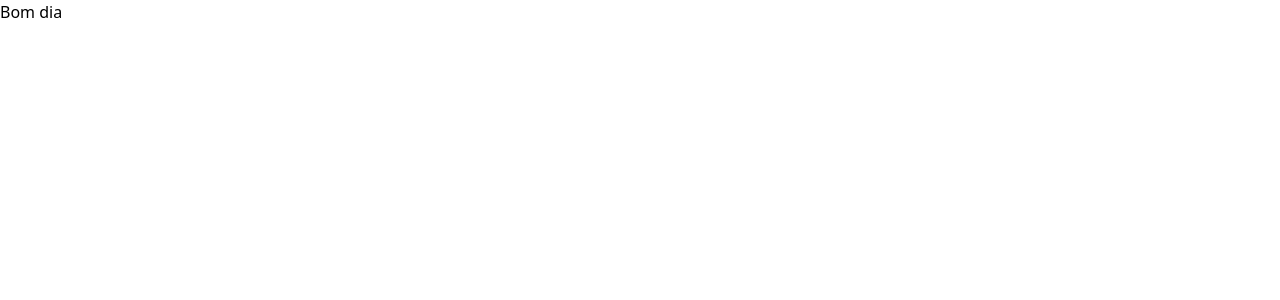
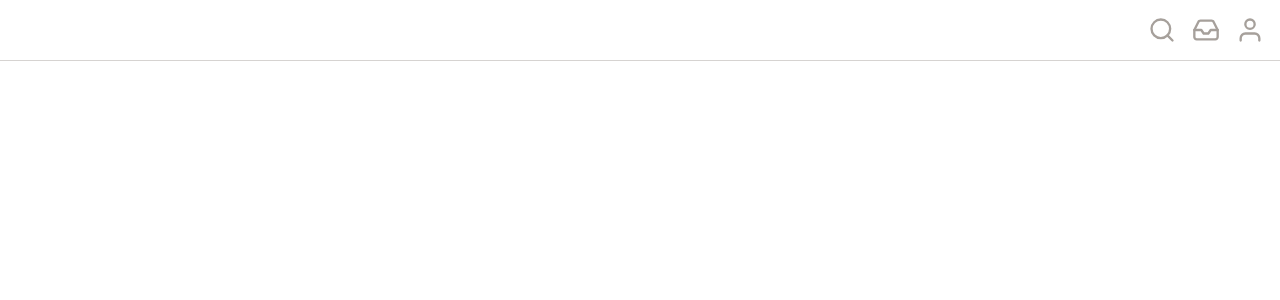
Before and after one commit to CollabHubBR/frontend-web, a React (Vite) app: page / in a window 1280 px wide. Shown: the top 300 px of the page. Built offline with nearby package versions, Linux system fonts and the light colour scheme.

Commit message:
feat: replace greeting with HeaderComponent in App

```diff
--- a/src/App.tsx
+++ b/src/App.tsx
@@ -1,9 +1,9 @@
+import { HeaderComponent } from "./components/header"
+
 export default () => {
     return (
         <>
-            <div>
-                <h1>Bom dia</h1>
-            </div>
+            <HeaderComponent />
         </>
     )
 }
```
